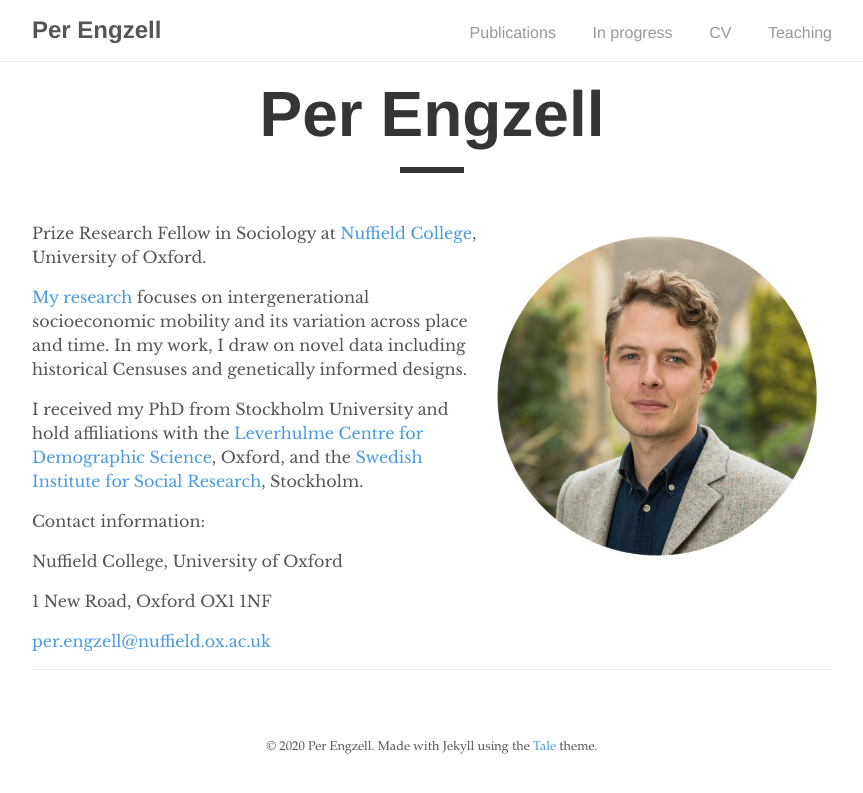
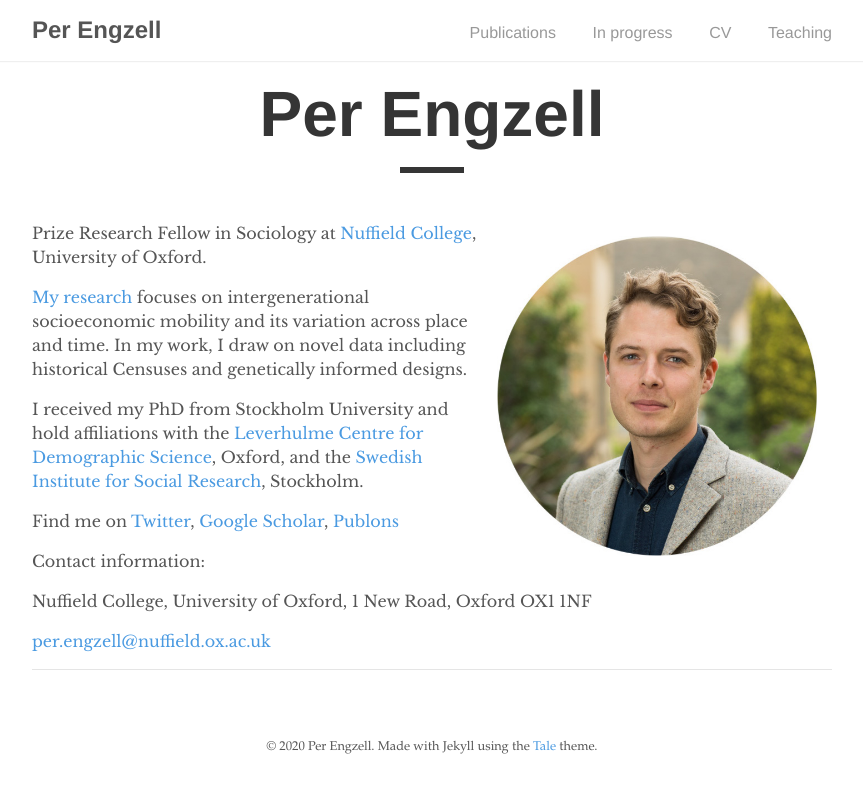
Before and after one commit to pengzell/pengzell.github.io, a Jekyll site: the page built from index.md, in a window 1280 px wide. Shown: the top 793 px of the page, without its empty margins (208-1071 px from the left). Built offline with Jekyll 4.4.1, drawn with Linux system fonts in a browser that asks for light colours.

Commit message:
Update index.md

```diff
--- a/index.md
+++ b/index.md
@@ -12,10 +12,10 @@ Prize Research Fellow in Sociology at [Nuffield College](https://www.nuffield.ox
 
 I received my PhD from Stockholm University and hold  affiliations with the [Leverhulme Centre for Demographic Science](http://www.demographicscience.ox.ac.uk), Oxford, and the [Swedish Institute for Social Research](https://www.sofi.su.se/english/), Stockholm.
 
+Find me on [Twitter](https://twitter.com/PEngzell), [Google Scholar](https://scholar.google.com/citations?user=dM6v2S4AAAAJ&hl=en), [Publons](https://publons.com/researcher/1115850/per-engzell/)
+
 Contact information:
 
-Nuffield College, University of Oxford
-
-1 New Road, Oxford OX1 1NF
+Nuffield College, University of Oxford, 1 New Road, Oxford OX1 1NF
 
 [per.engzell@nuffield.ox.ac.uk](mailto:per.engzell@nuffield.ox.ac.uk)
```
